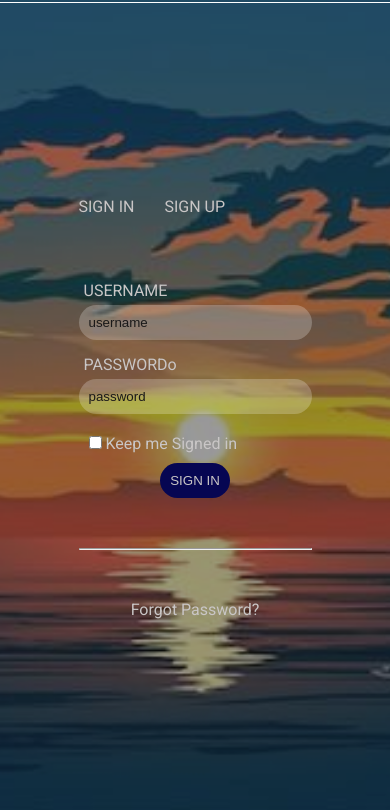
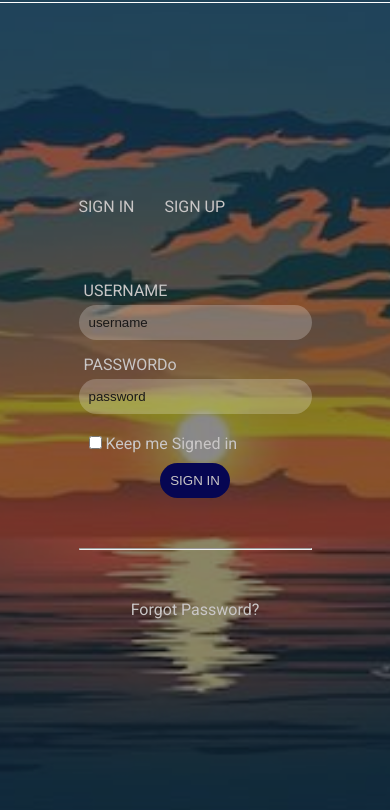
Before and after one commit to JOHANJAY/login-page, a plain HTML site: page index.html in a window 390 px wide. Shown: the part 48-858 px from the top of the page. Drawn offline with Linux system fonts and the light colour scheme.

Commit message:
Update style.css

```diff
--- a/style.css
+++ b/style.css
@@ -153,6 +153,6 @@ hr {
   }
 
   .login-bg {
-    background-color: hsla(0, 2%, 10%, 0.443);
+    background-color: hsla(0, 2%, 10%, 0.511);
   }
 }
```
